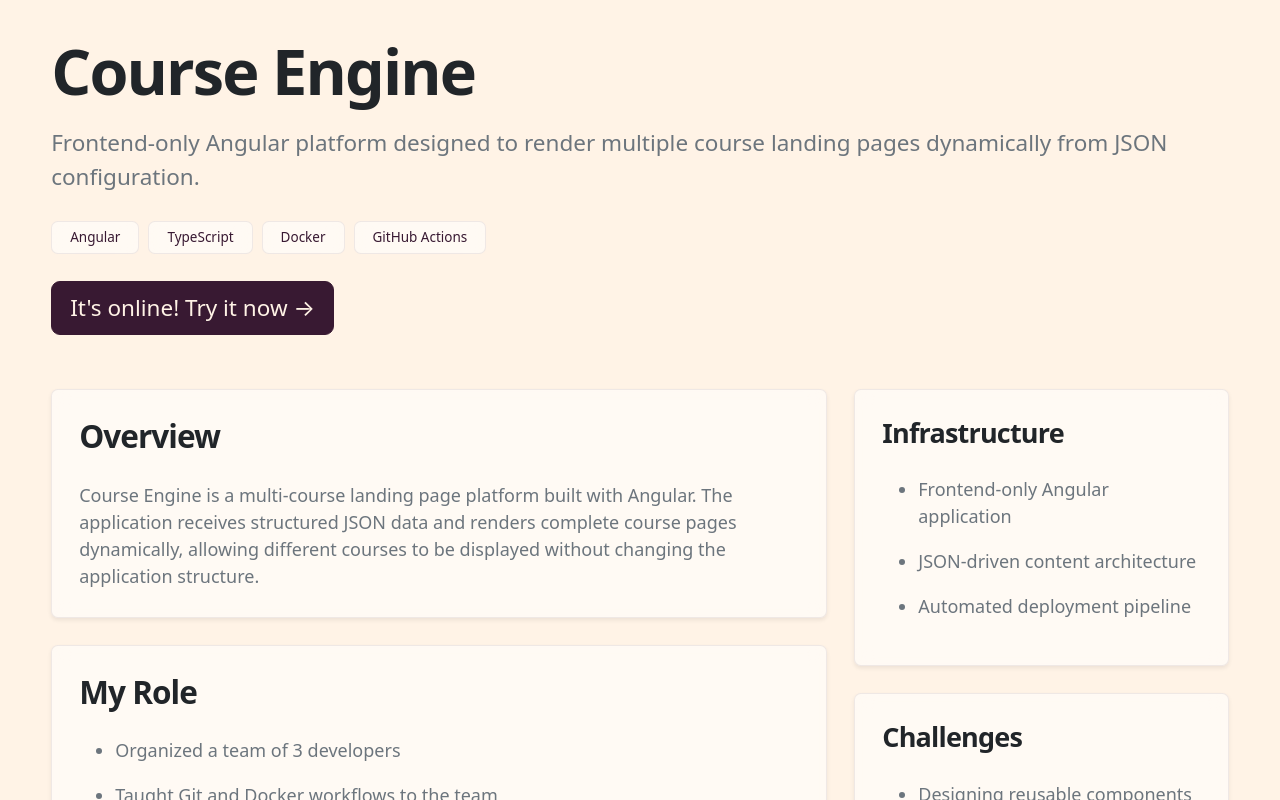
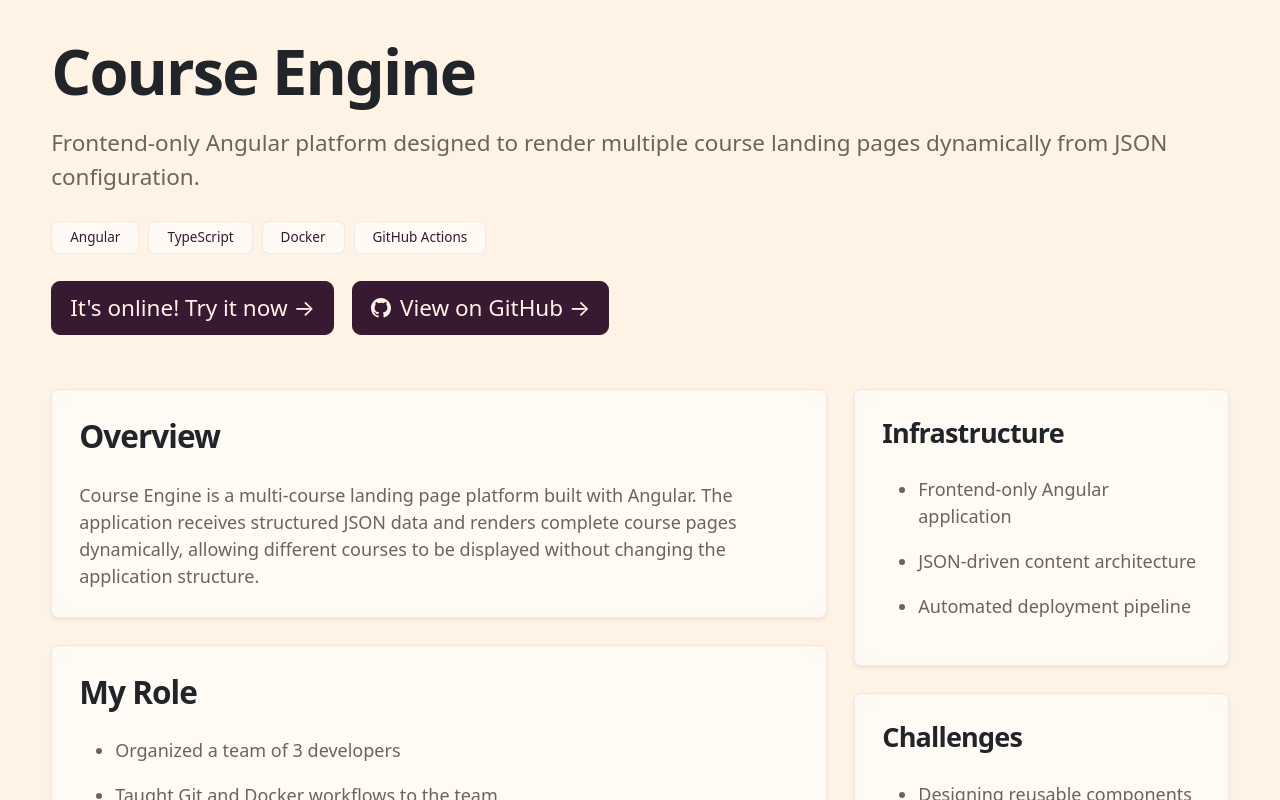
Before and after one commit to GastonLevy/WebFolio, an Angular app in the folder frontend/: page /projects/course-engine in a window 1280 px wide. Shown: the part 200-1000 px from the top of the page. Built offline with nearby package versions, Linux system fonts and the light colour scheme.

Commit message:
style: update text color to use custom muted style and enhance project detail layout

```diff
--- a/frontend/src/app/sections/projects/components/project-card/project-card.html
+++ b/frontend/src/app/sections/projects/components/project-card/project-card.html
@@ -9,7 +9,7 @@
           {{ title }}
         </h3>
 
-        <p class="card-text text-secondary mb-3">
+        <p class="card-text text-muted-custom mb-3">
           {{ description }}
         </p>
 
@@ -35,5 +35,9 @@
       }
     </div>
 
+    <div class="project-card-link">
+      View project →
+    </div>
+
   </div>
 </div>
--- a/frontend/src/app/sections/projects/components/project-card/project-card.scss
+++ b/frontend/src/app/sections/projects/components/project-card/project-card.scss
@@ -1,18 +1,34 @@
+.card {
+  cursor: pointer;
+}
+
 .project-logo-box {
-  width: 7rem;
+  width: 5.5rem;
   aspect-ratio: 1 / 1;
-  border: 1px solid #dee2e6;
+
+  border: 1px solid rgba(56, 25, 50, 0.08);
+
   border-radius: 1rem;
+
   display: flex;
   align-items: center;
   justify-content: center;
+
   padding: 0.75rem;
+
   flex-shrink: 0;
-  background: #fff;
+
+  background: rgba(255, 255, 255, 0.55);
+
+  backdrop-filter: blur(10px);
+
+  transition:
+    transform 0.2s ease,
+    border-color 0.2s ease;
 }
 
 .project-logo {
-  width: 5.5rem;
+  width: 4rem;
   aspect-ratio: 1 / 1;
   object-fit: contain;
 }
@@ -21,9 +37,46 @@
   display: -webkit-box;
   -webkit-line-clamp: 3;
   -webkit-box-orient: vertical;
+
   overflow: hidden;
 }
 
 .badge {
   font-size: 0.75rem;
 }
+
+.project-card-link {
+  margin-top: 1rem;
+
+  color: var(--color-plum);
+
+  font-size: 0.9rem;
+  font-weight: 600;
+
+  opacity: 0.65;
+
+  transition:
+    transform 0.2s ease,
+    opacity 0.2s ease,
+    letter-spacing 0.2s ease;
+}
+
+.card:hover .project-card-link {
+  opacity: 1;
+
+  transform: translateX(4px);
+
+  letter-spacing: 0.01em;
+}
+
+.card:hover {
+  transform: translateY(-4px) scale(1.01);
+
+  border-color: rgba(56, 25, 50, 0.2) !important;
+
+  box-shadow: 0 1.25rem 2.5rem rgba(56, 25, 50, 0.1) !important;
+}
+
+.card:hover .project-logo-box {
+  border-color: rgba(56, 25, 50, 0.2);
+}
--- a/frontend/src/app/sections/projects/pages/project-detail/project-detail.html
+++ b/frontend/src/app/sections/projects/pages/project-detail/project-detail.html
@@ -14,7 +14,7 @@
         {{ project.title }}
       </h1>
 
-      <p class="lead text-secondary mb-4">
+      <p class="lead text-muted-custom mb-4">
         {{ project.shortDescription }}
       </p>
 
@@ -26,7 +26,19 @@
         }
       </div>
 
-      @if (project.url) {
+      <div class="d-flex flex-wrap gap-3">
+
+        @if (project.slug === 'personal-portfolio') {
+
+          <button
+            class="btn btn-outline-dark btn-lg"
+            disabled
+          >
+            You're currently here!
+          </button>
+
+        } @else if (project.url) {
+
           <a
             [href]="project.url"
             target="_blank"
@@ -35,7 +47,44 @@
           >
             It's online! Try it now →
           </a>
+
         }
+
+        @if (project.github) {
+
+          <a
+            [href]="project.github"
+            target="_blank"
+            rel="noopener noreferrer"
+            class="btn btn-dark btn-lg github-btn"
+          >
+
+            <svg
+              xmlns="http://www.w3.org/2000/svg"
+              width="20"
+              height="20"
+              fill="currentColor"
+              viewBox="0 0 16 16"
+              class="me-2"
+            >
+              <path d="M8 0C3.58 0 0 3.58 0 8a8 8 0 0 0 5.47 7.59c.4.07.55-.17.55-.38
+              0-.19-.01-.82-.01-1.49-2.01.37-2.53-.49-2.69-.94-.09-.23-.48-.94-.82-1.13
+              -.28-.15-.68-.52-.01-.53.63-.01 1.08.58 1.23.82.72 1.21 1.87.87 2.33.66
+              .07-.52.28-.87.51-1.07-1.78-.2-3.64-.89-3.64-3.95
+              0-.87.31-1.59.82-2.15-.08-.2-.36-1.02.08-2.12
+              0 0 .67-.21 2.2.82a7.65 7.65 0 0 1 2-.27c.68 0 1.36.09 2 .27
+              1.53-1.04 2.2-.82 2.2-.82.44 1.1.16 1.92.08 2.12.51.56.82 1.27.82 2.15
+              0 3.07-1.87 3.75-3.65 3.95.29.25.54.73.54 1.48
+              0 1.07-.01 1.93-.01 2.2 0 .21.15.46.55.38A8.01 8.01 0 0 0 16 8
+              c0-4.42-3.58-8-8-8Z"/>
+            </svg>
+
+            View on GitHub →
+          </a>
+
+        }
+
+      </div>
 
     </div>
 
@@ -50,7 +99,7 @@
               Overview
             </h2>
 
-            <p class="text-secondary mb-0">
+            <p class="text-muted-custom mb-0">
               {{ project.overview }}
             </p>
 
@@ -66,7 +115,7 @@
 
             <ul class="mb-0">
               @for (item of project.role; track item) {
-                <li class="mb-3 text-secondary">
+                <li class="mb-3 text-muted-custom">
                   {{ item }}
                 </li>
               }
@@ -84,7 +133,7 @@
 
             <ul class="mb-0">
               @for (feature of project.features; track feature) {
-                <li class="mb-3 text-secondary">
+                <li class="mb-3 text-muted-custom">
                   {{ feature }}
                 </li>
               }
@@ -106,7 +155,7 @@
 
             <ul class="mb-0">
               @for (item of project.infrastructure; track item) {
-                <li class="mb-3 text-secondary">
+                <li class="mb-3 text-muted-custom">
                   {{ item }}
                 </li>
               }
@@ -124,7 +173,7 @@
 
             <ul class="mb-0">
               @for (challenge of project.challenges; track challenge) {
-                <li class="mb-3 text-secondary">
+                <li class="mb-3 text-muted-custom">
                   {{ challenge }}
                 </li>
               }
@@ -140,7 +189,7 @@
               Outcome
             </h2>
 
-            <p class="text-secondary mb-0">
+            <p class="text-muted-custom mb-0">
               {{ project.outcome }}
             </p>
 
```
Lines whose indentation alone changed are shown as unchanged.
